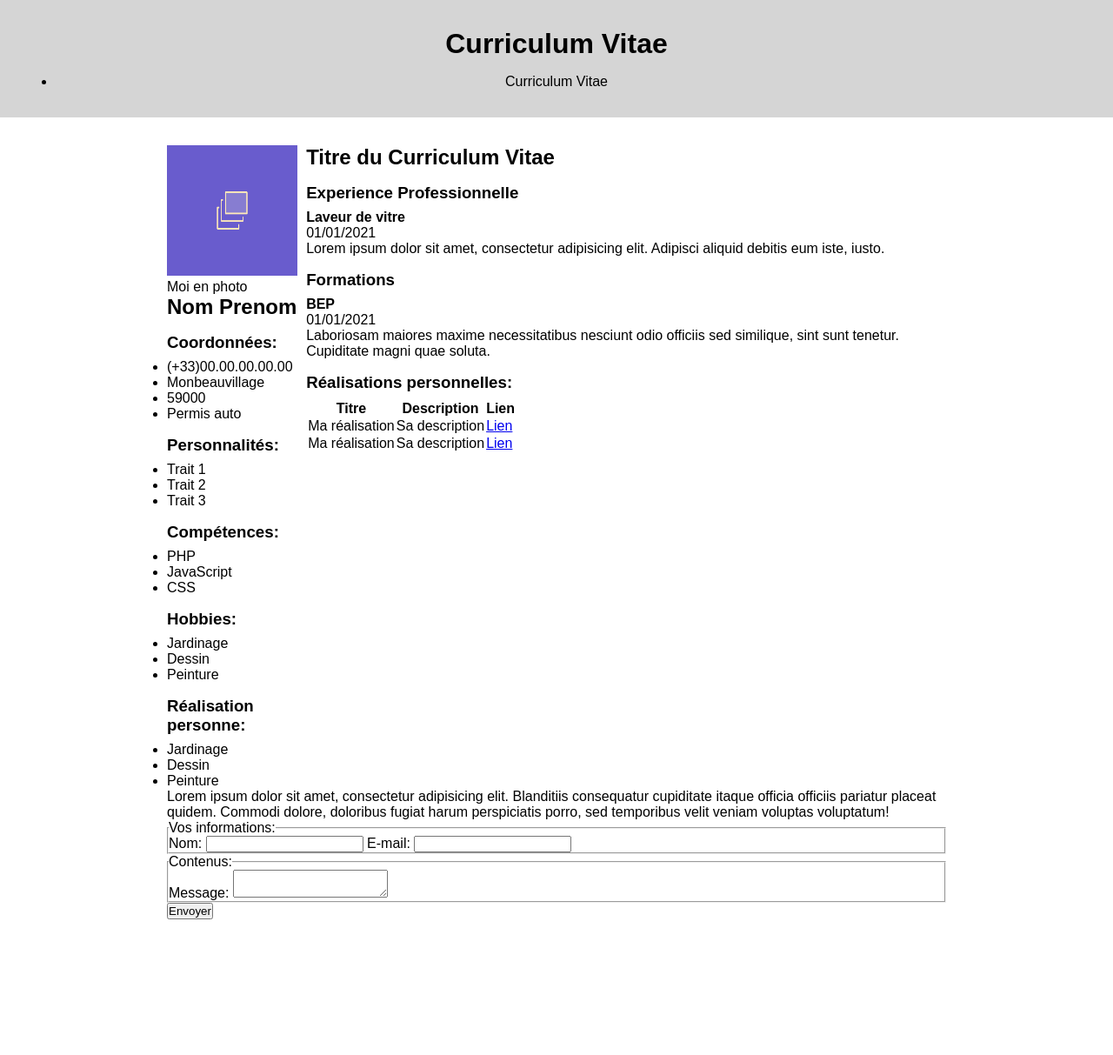
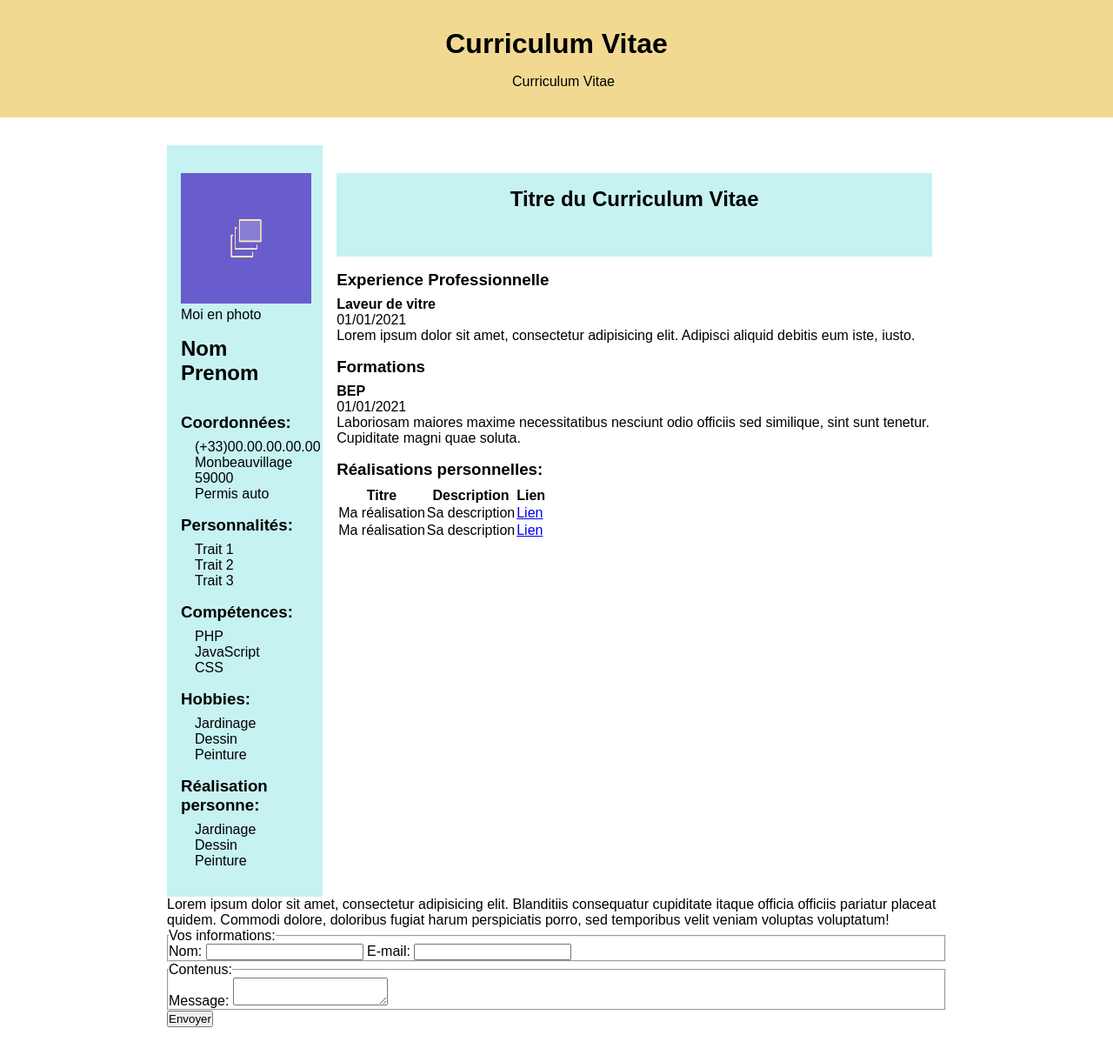
Before and after one commit to Shyhyro/Revisions_CV, a PHP site: page / in a window 1280 px wide. Shown: the whole page at 87% size. Before the commit the page ends 1057 px from the top, so only its background shows below. Run offline with PHP 8.4, Linux system fonts and the light colour scheme.

Commit message:
update css

```diff
--- a/styles.css
+++ b/styles.css
@@ -14,13 +14,17 @@ main, header {
     font-family: Arial, sans-serif;
 }
 
+h2 {
+    padding: 1rem 0;
+}
+
 h3 {
     padding: 1rem 0 0.5rem 0;
 }
 
 header {
     padding: 2rem 4rem;
-    background: #d5d5d5;
+    background: #f2d992;
     text-align: center;
 }
 
@@ -40,7 +44,27 @@ header h1{
 /* CV */
 #cv {
     display: flex;
+}
 
+#cv_head {
+    text-align: center;
+    height: 6rem;
+    background-color: #c7f2f2;
+}
+
+#cv_left{
+    width: 20%;
+    background-color: #c7f2f2;
+}
+
+#cv_left, #cv_right {
+    padding: 2rem 1rem;
 }
 
 /* Contact form */
+
+/* Other */
+li {
+    padding-left: 1rem;
+    list-style: none;
+}
```
